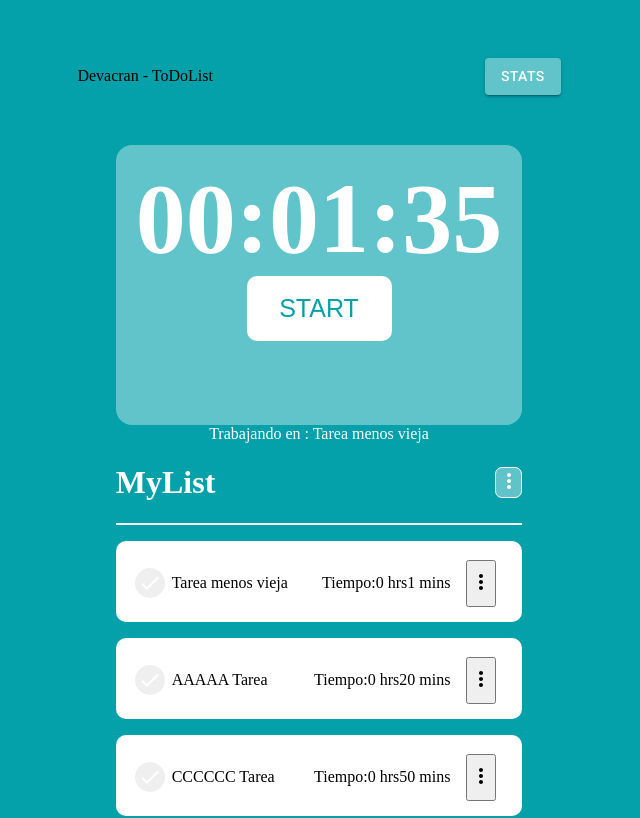
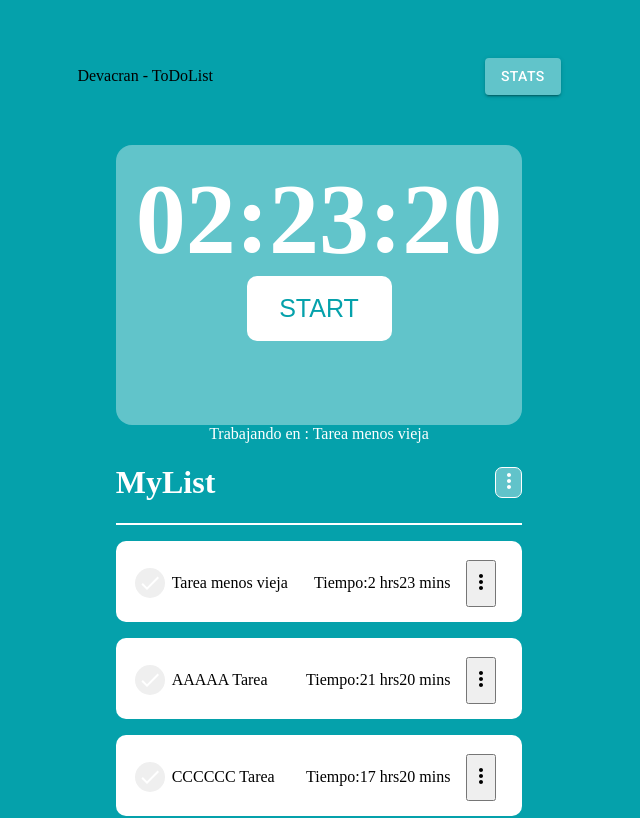
Before and after one commit to devacran/productive-list-app, a React app: page / in a window 1280 px wide. Shown: the top 818 px of the page, without its empty margins (321-961 px from the left). Built offline with nearby package versions, Linux system fonts and the light colour scheme.

Commit message:
Change sistem units to sec

```diff
--- a/src/containers/List.js
+++ b/src/containers/List.js
@@ -63,7 +63,7 @@ const List = props => {
   const handleSaveNewTask = taskData => {
     //try catch to PUT in API, then it must return res
     const res = {
-      id: "1239",
+      id: Math.random(),
       name: taskData.name,
       duration: taskData.duration,
       description: taskData.description,
--- a/src/containers/Statistics.js
+++ b/src/containers/Statistics.js
@@ -9,7 +9,13 @@ const Statistics = props => {
     const generateWeek = () => {
       let labels = [];
       for (let i = 0; i < 7; i++) {
-        const d = todayDate.setDate(todayDate.getDate() - 1);
+        // const d = todayDate.setDate(todayDate.getDate() - 1);
+        let d;
+        if (i === 0) {
+          d = todayDate.setDate(todayDate.getDate());
+        } else {
+          d = todayDate.setDate(todayDate.getDate() - 1);
+        }
         const label = new Date(d).toLocaleDateString("es-MX", {
           day: "numeric",
           month: "short"
--- a/src/containers/Timer.js
+++ b/src/containers/Timer.js
@@ -19,6 +19,14 @@ const Timer = props => {
   } = props;
   const { timerStatus } = timer;
   const remaindTime = parseTimer(timer.remaindTime);
+
+  const calcCompletitionTime = (startDate, endDate) => {
+    const sd = Date.parse(startDate);
+    const ed = Date.parse(endDate);
+    const t = ed - sd;
+    return new Date(t).getSeconds();
+  };
+
   useEffect(() => {
     countDown.config(
       {
@@ -42,16 +50,23 @@ const Timer = props => {
         });
         break;
       case "stop":
+        const endDate = new Date().toString();
+        const completitionTime = calcCompletitionTime(
+          currentTask.startDate,
+          endDate
+        );
         countDown.stop();
         setTimerRemind(0);
         updateTaskDataFromList({
           id: currentTask.id,
           completed: true,
-          completitionTime: 500
+          endDate,
+          completitionTime
         }); //Updates the task from list
         updateCurrentTaskData({
           completed: true,
-          completitionTime: 500
+          endDate,
+          completitionTime
         }); //Updates the task from currentTask
         break;
       case "pause":
--- a/src/utils/timer.js
+++ b/src/utils/timer.js
@@ -15,7 +15,7 @@ class Timer {
   start() {
     const t = setInterval(() => {
       //each interval rest 1000ms
-      this.remaindTime -= 1000;
+      this.remaindTime -= 1;
       //sets the remaind time to global app state
       this.setRemindTimeState(this.remaindTime);
       if (this.remaindTime < 1) this.stop();
@@ -24,26 +24,27 @@ class Timer {
   }
 
   stop() {
+    console.log("hola");
     clearInterval(this.currentTimer);
-    this.timerState === "stop" && this.setTimerState("stop");
+    this.timerState !== "pause" && this.setTimerState("stop");
   }
 }
 export const timer = new Timer();
 
-export function parseTimer(time) {
-  const total = time;
-  const seconds = Math.floor((total / 1000) % 60);
-  const minutes = Math.floor((total / 1000 / 60) % 60);
-  const hours = Math.floor((total / (1000 * 60 * 60)) % 24);
-
-  return {
-    total,
-    hours,
-    minutes,
-    seconds
-  };
-}
-export function parseTime(sec) {
+// export function parseTimer(time) {
+//   const total = time;
+//   const seconds = Math.floor((total / 1000) % 60);
+//   const minutes = Math.floor((total / 1000 / 60) % 60);
+//   const hours = Math.floor((total / (1000 * 60 * 60)) % 24);
+//
+//   return {
+//     total,
+//     hours,
+//     minutes,
+//     seconds
+//   };
+// }
+export function parseTimer(sec) {
   const total = sec;
   const seconds = Math.floor(sec % 60);
   const minutes = Math.floor((total / 60) % 60);
```
